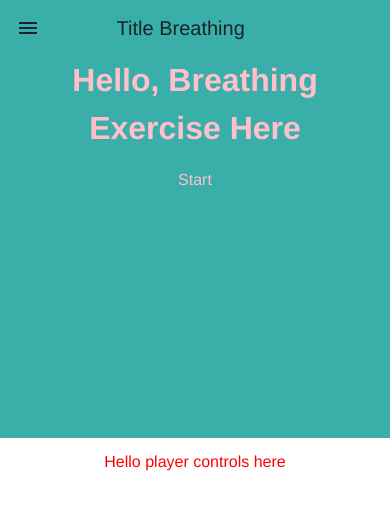
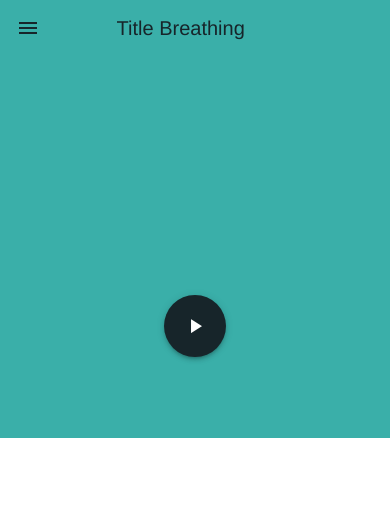
Before and after one commit to Prashanga/Breathe, a Vue app: page / in a window 390 px wide. Shown: the top 510 px of the page. Built offline with nearby package versions, Linux system fonts and the light colour scheme.

Commit message:
Player component for mobile is complete

```diff
--- a/src/components/BreathingExercise/Index.vue
+++ b/src/components/BreathingExercise/Index.vue
@@ -8,9 +8,10 @@ export default {
     return {
       breathingTechnique: breathingTechniques.boxBreathing,
       nowPlaying: '',
-      timer: '',
+      timerPlaying: false,
       playing: false,
-      count: null
+      count: null,
+      timer: ''
     }
   },
   computed: {
@@ -77,6 +78,7 @@ export default {
       }, 10)
     },
     countdownTimer() {
+      this.timerPlaying = true
       let that = this
       let startTimer = 4
       let timer = setInterval(function() {
@@ -85,6 +87,7 @@ export default {
         if (startTimer === 1) {
           clearInterval(timer)
           that.timer = ''
+          that.timerPlaying = false
         }
         startTimer--
       }, 1000)
@@ -114,31 +117,60 @@ export default {
     <v-row style="height:100%;">
       <!----------- Player  ----------->
       <v-col pa-0 ma-0 cols="12" md="8" :class="playerCol">
-        <h1>Hello, Breathing Exercise Here</h1>
-        <p v-if="!timer.length">{{ timer }}</p>
-        <p>{{ nowPlaying }}</p>
-        <button
-          v-if="!playing"
-          type="button"
-          color="blue"
-          @click="startPlaying"
-        >
-          Start
-        </button>
-        <button
-          v-if="playing"
-          type="button"
-          color="blue"
-          @click="clearAllTimers"
-        >
-          Stop
-        </button>
+        <v-row justify="center" align="center">
+          <v-col cols="12" class="my-o py-0">
+            <v-row style="height:220px;" justify="center" align="center">
+              <div v-if="timerPlaying">
+                <p class="text-h3 mt-4">{{ timer }}</p>
+              </div>
+
+              <div
+                v-if="playing && nowPlaying.length"
+                class="breathing-circle"
+              ></div>
+            </v-row>
+          </v-col>
+
+          <v-col cols="12" class="mt-6 py-0">
+            <v-row justify="center" align="center" class="text-h4">
+              {{ nowPlaying }}
+            </v-row>
+          </v-col>
+          <v-col cols="12">
+            <v-row justify="center" align="center" class="my-o py-0">
+              <v-btn
+                fab
+                depressed
+                elevation="3"
+                color="primaryBlack"
+                class="play-button"
+                :ripple="false"
+              >
+                <v-icon
+                  @click="startPlaying"
+                  class="fab-icons"
+                  v-if="!playing"
+                  :ripple="false"
+                  >mdi-play</v-icon
+                >
+                <v-icon
+                  @click="clearAllTimers"
+                  v-if="playing"
+                  class="fab-icons"
+                  :ripple="false"
+                  >mdi-pause</v-icon
+                >
+              </v-btn>
+              <v-icon large>mdi-info</v-icon>
+            </v-row>
+          </v-col>
+        </v-row>
       </v-col>
 
       <!----------- Controls  ----------->
 
       <v-col pa-0 ma-0 cols="12" md="4" :class="controlsCol">
-        <p>Hello player controls here</p>
+        <!-- <p>Hello player controls here</p> -->
       </v-col>
     </v-row>
   </v-container>
--- a/src/components/BreathingExercise/style.scss
+++ b/src/components/BreathingExercise/style.scss
@@ -1,11 +1,24 @@
-.hello {
-  color: red;
+.play-button {
+  position: absolute;
+  height: 62px !important;
+  width: 62px !important;
+  bottom: -31px;
+}
+
+.fab-icons {
+  color: white !important;
+}
+
+.fab-icons hover::before {
+  background-color: transparent !important;
+  background: transparent !important;
 }
 
 .mobileColumnPlayer {
   height: 50% !important;
+  position: relative;
   background-color: #3aafa9;
-  color: pink;
+  color: #17252a;
 }
 
 .mobileColumnControls {
@@ -17,7 +30,7 @@
 .desktopColumnPlayer {
   height: 100% !important;
   background-color: #3aafa9;
-  color: rgb(215, 250, 16);
+  color: #17252a;
 }
 
 .desktopColumnControls {
@@ -25,3 +38,12 @@
   background-color: #3aafa9;
   color: rgb(215, 250, 16);
 }
+
+.breathing-circle {
+  height: 220px;
+  width: 220px;
+  background-color: white;
+  border-radius: 50%;
+  min-width: 100px;
+  min-height: 100px;
+}
--- a/src/style.scss
+++ b/src/style.scss
@@ -24,3 +24,7 @@ body {
   height: 100%;
   overflow: hidden;
 }
+
+.v-ripple__container {
+  display: none !important;
+}
```
